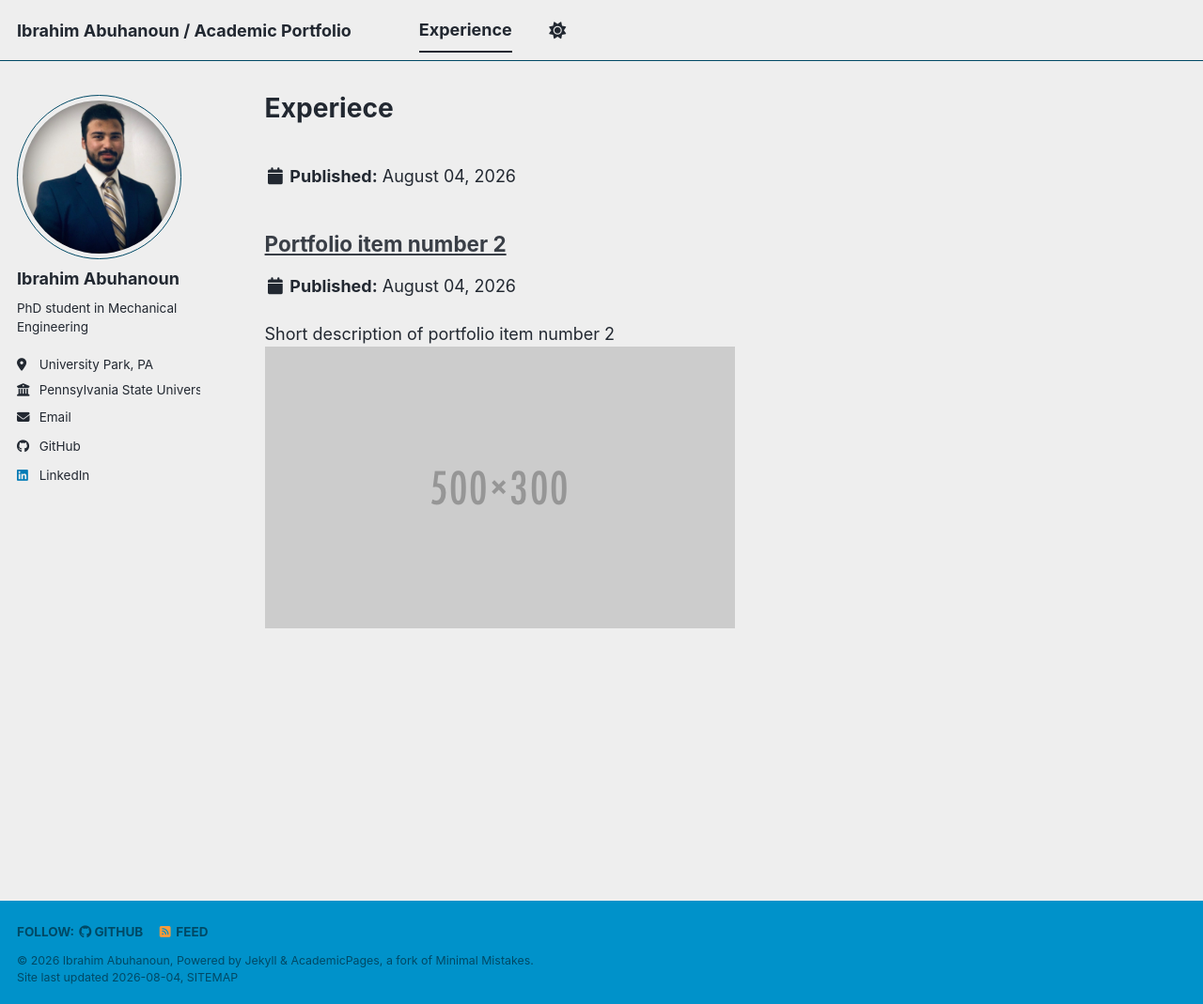
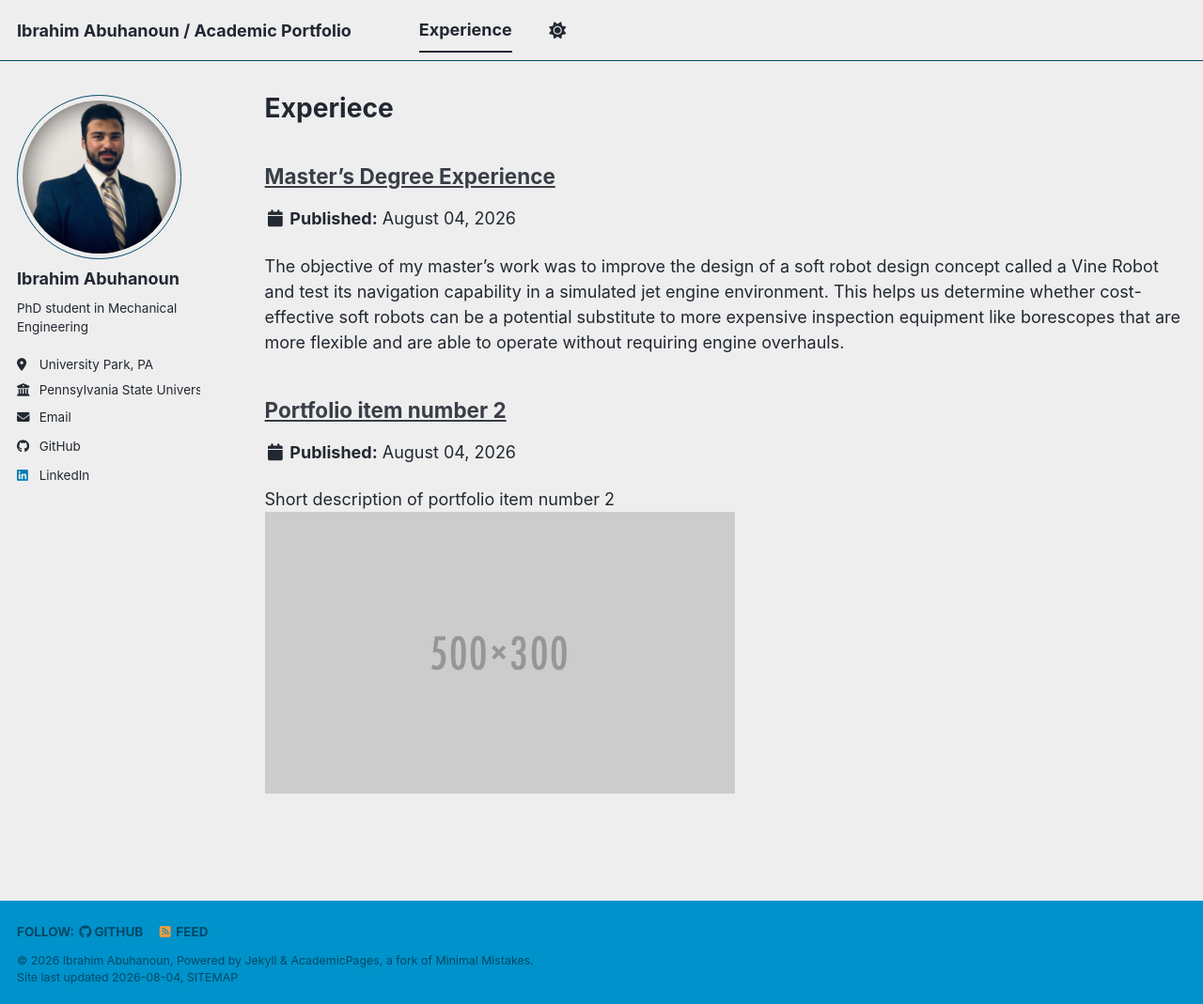
Before and after one commit to IbrahimAbuhanoun/IbrahimAbuhanoun.github.io, a Jekyll site: the page built from _pages/portfolio.html, in a window 1280 px wide and 1069 px high. Shown: the whole window at 94% size. Built offline with Jekyll 4.4.1, drawn with Linux system fonts in a browser that asks for light colours; a style sheet for code colours, icons or effects is not loaded.

Commit message:
Update portfolio-1.md

```diff
--- a/_portfolio/portfolio-1.md
+++ b/_portfolio/portfolio-1.md
@@ -1,14 +1,15 @@
 ---
 title: "Master's Degree Experience"
 excerpt: "The objective of my master's work was to improve the design of a soft robot design concept called a Vine Robot and test its navigation capability in a simulated jet engine environment. This helps us determine whether cost-effective soft robots can be a potential substitute to more expensive inspection equipment like borescopes that are more flexible and are able to operate without requiring engine overhauls."
+collection: portfolio
+---
+
 <figure>
   <video width='500' controls>
     <source src='/Vine_Tube_Motion_With_Bullet_Cap.mp4' type='video/mp4'>
   </video>
-  <figcaption>Demonstration of tube navigating the simulated engine environemnt</figcaption>
+  <figcaption>Demonstration of tube navigating the simulated engine environment</figcaption>
 </figure>
-collection: portfolio
----
 ## Background & Motivation
 
 Engines operating in particle-dense environments (like sand or dust) suffer structural damage over time. Traditional inspection tools — borescopes — are rigid, limited in reach, and expensive (up to **$84,000**). Soft robots offer a cheaper, more flexible alternative that could eliminate long engine overhauls and reach critical areas for research and diagnostics.
```
